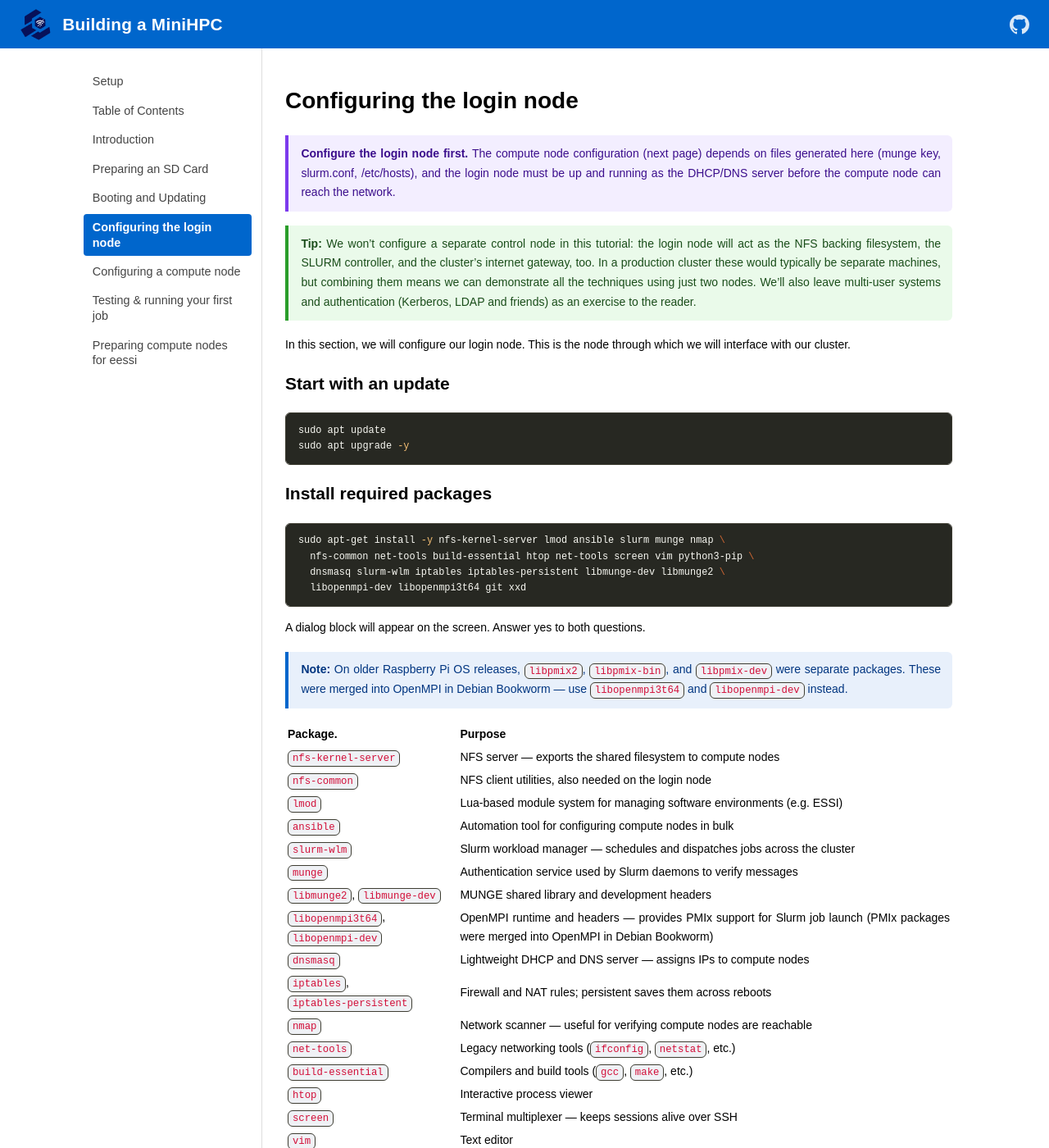
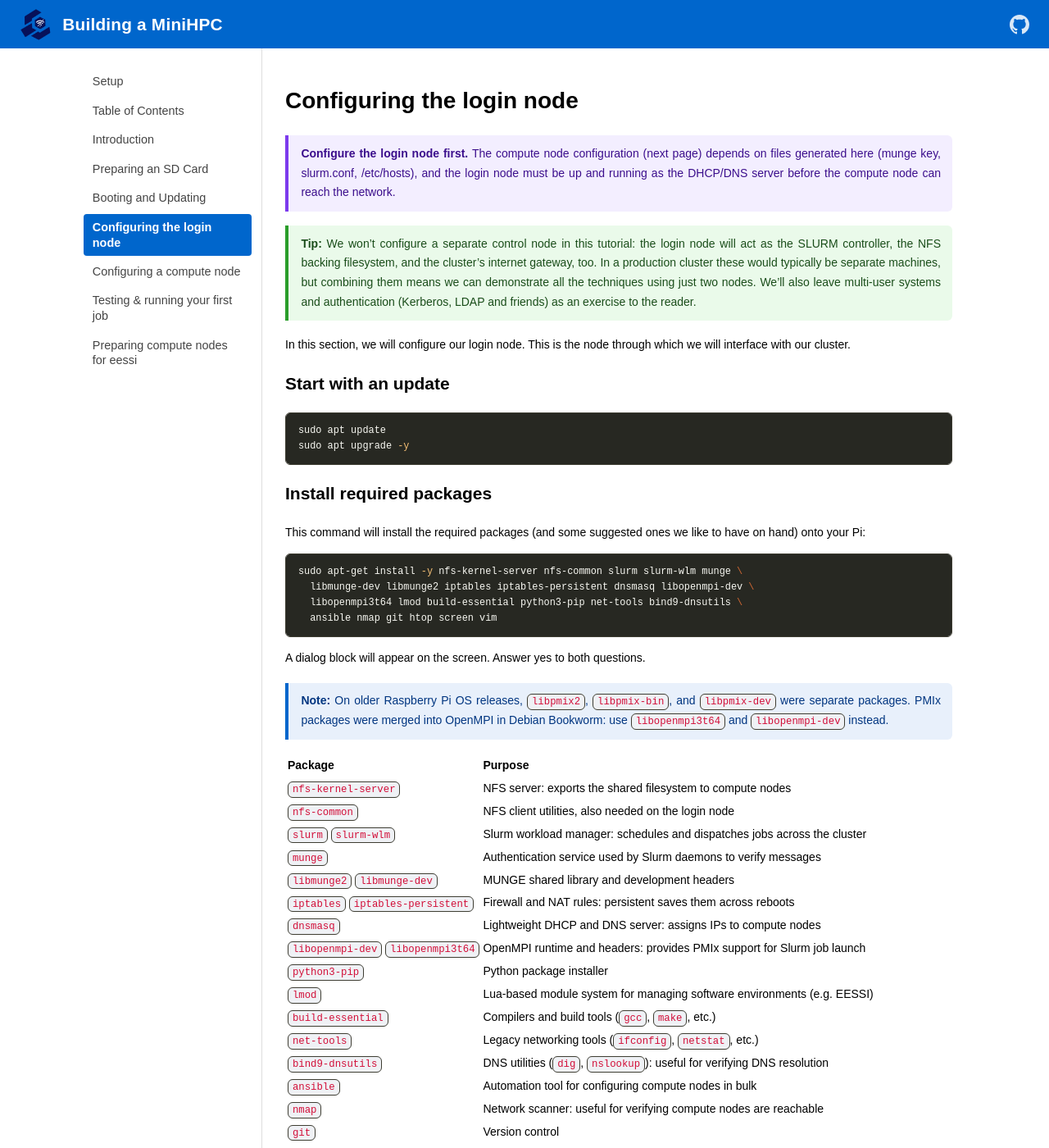
Before and after one commit to carpentriesoffline/Building_a_miniHPC_for_Training, a Jekyll site: the page built from 04-configurationLogin.md, in a window 1280 px wide and 1400 px high. Shown: the whole window at 82% size. Built offline with Jekyll 4.4.1, drawn with Linux system fonts in a browser that asks for light colours; some of the changed text lies outside the part shown.

Commit message:
Re-order packages and update table

````diff
--- a/04-configurationLogin.md
+++ b/04-configurationLogin.md
@@ -3,16 +3,17 @@ layout: default
 title: Configuring the login node
 ---
 
-> **Configure the login node first.** The compute node configuration (next page) depends on files
-> generated here (munge key, slurm.conf, /etc/hosts), and the login node must be up and running
-> as the DHCP/DNS server before the compute node can reach the network.
+> **Configure the login node first.** The compute node configuration (next
+> page) depends on files generated here (munge key, slurm.conf, /etc/hosts),
+> and the login node must be up and running as the DHCP/DNS server before the
+> compute node can reach the network.
 
-> **Tip:** We won't configure a separate control node in this tutorial: the login
-> node will act as the NFS backing filesystem, the SLURM controller, and the cluster's
-> internet gateway, too. In a production cluster these would typically be separate machines,
-> but combining them means we can demonstrate all the techniques using just two nodes. We'll
-> also leave multi-user systems and authentication (Kerberos, LDAP and friends) as an
-> exercise to the reader.
+> **Tip:** We won't configure a separate control node in this tutorial: the
+> login node will act as the SLURM controller, the NFS backing filesystem, and
+> the cluster's internet gateway, too. In a production cluster these would
+> typically be separate machines, but combining them means we can demonstrate
+> all the techniques using just two nodes. We'll also leave multi-user systems
+> and authentication (Kerberos, LDAP and friends) as an exercise to the reader.
 
 In this section, we will configure our login node. This is the node through
 which we will interface with our cluster.
@@ -26,40 +27,43 @@ sudo apt upgrade -y
 
 ## Install required packages
 
+This command will install the required packages (and some suggested ones we like
+to have on hand) onto your Pi:
+
 ```bash
-sudo apt-get install -y nfs-kernel-server lmod ansible slurm munge nmap \
-  nfs-common net-tools build-essential htop net-tools screen vim python3-pip \
-  dnsmasq slurm-wlm iptables iptables-persistent libmunge-dev libmunge2 \
-  libopenmpi-dev libopenmpi3t64 git xxd
+sudo apt-get install -y nfs-kernel-server nfs-common slurm slurm-wlm munge \
+  libmunge-dev libmunge2 iptables iptables-persistent dnsmasq libopenmpi-dev \
+  libopenmpi3t64 lmod build-essential python3-pip net-tools bind9-dnsutils \
+  ansible nmap git htop screen vim
 ```
 
 A dialog block will appear on the screen. Answer yes to both questions.
 
-> **Note:** On older Raspberry Pi OS releases, `libpmix2`, `libpmix-bin`, and `libpmix-dev` were
-> separate packages. These were merged into OpenMPI in Debian Bookworm — use `libopenmpi3t64`
-> and `libopenmpi-dev` instead.
+> **Note:** On older Raspberry Pi OS releases, `libpmix2`, `libpmix-bin`, and
+> `libpmix-dev` were separate packages. PMIx packages were merged into OpenMPI
+> in Debian Bookworm: use `libopenmpi3t64` and `libopenmpi-dev` instead.
 
-| Package.                           | Purpose                                                                    |
-| ---------------------------------- | -------------------------------------------------------------------------- |
-| `nfs-kernel-server`                | NFS server — exports the shared filesystem to compute nodes                |
-| `nfs-common`                       | NFS client utilities, also needed on the login node                        |
-| `lmod`                             | Lua-based module system for managing software environments (e.g. ESSI)     |
-| `ansible`                          | Automation tool for configuring compute nodes in bulk                      |
-| `slurm-wlm`                        | Slurm workload manager — schedules and dispatches jobs across the cluster  |
-| `munge`                            | Authentication service used by Slurm daemons to verify messages            |
-| `libmunge2`, `libmunge-dev`        | MUNGE shared library and development headers                               |
-| `libopenmpi3t64`, `libopenmpi-dev` | OpenMPI runtime and headers — provides PMIx support for Slurm job launch (PMIx packages were merged into OpenMPI in Debian Bookworm) |
-| `dnsmasq`                          | Lightweight DHCP and DNS server — assigns IPs to compute nodes             |
-| `iptables`, `iptables-persistent`  | Firewall and NAT rules; persistent saves them across reboots               |
-| `nmap`                             | Network scanner — useful for verifying compute nodes are reachable         |
-| `net-tools`                        | Legacy networking tools (`ifconfig`, `netstat`, etc.)                      |
-| `build-essential`                  | Compilers and build tools (`gcc`, `make`, etc.)                            |
-| `htop`                             | Interactive process viewer                                                 |
-| `screen`                           | Terminal multiplexer — keeps sessions alive over SSH                       |
-| `vim`                              | Text editor                                                                |
-| `python3-pip`                      | Python package installer                                                   |
-| `git`                              | Version control                                                            |
-| `xxd`                              | Hex dump tool — used to safely pipe binary data (e.g. munge key) via `tee` without corrupting the terminal |
+| Package                           | Purpose                                                                  |
+| --------------------------------- | ------------------------------------------------------------------------ |
+| `nfs-kernel-server`               | NFS server: exports the shared filesystem to compute nodes               |
+| `nfs-common`                      | NFS client utilities, also needed on the login node                      |
+| `slurm` `slurm-wlm`               | Slurm workload manager: schedules and dispatches jobs across the cluster |
+| `munge`                           | Authentication service used by Slurm daemons to verify messages          |
+| `libmunge2` `libmunge-dev`        | MUNGE shared library and development headers                             |
+| `iptables` `iptables-persistent`  | Firewall and NAT rules: persistent saves them across reboots             |
+| `dnsmasq`                         | Lightweight DHCP and DNS server: assigns IPs to compute nodes            |
+| `libopenmpi-dev` `libopenmpi3t64` | OpenMPI runtime and headers: provides PMIx support for Slurm job launch  |
+| `python3-pip`                     | Python package installer                                                 |
+| `lmod`                            | Lua-based module system for managing software environments (e.g. EESSI)  |
+| `build-essential`                 | Compilers and build tools (`gcc`, `make`, etc.)                          |
+| `net-tools`                       | Legacy networking tools (`ifconfig`, `netstat`, etc.)                    |
+| `bind9-dnsutils`                  | DNS utilities (`dig`, `nslookup`): useful for verifying DNS resolution   |
+| `ansible`                         | Automation tool for configuring compute nodes in bulk                    |
+| `nmap`                            | Network scanner: useful for verifying compute nodes are reachable        |
+| `git`                             | Version control                                                          |
+| `htop`                            | Interactive process viewer                                               |
+| `screen`                          | Terminal multiplexer: keeps sessions alive over SSH                      |
+| `vim`                             | Text editor                                                              |
 
 Now, we can remove any redundant packages left over after our upgrades and package installations:
 
````
